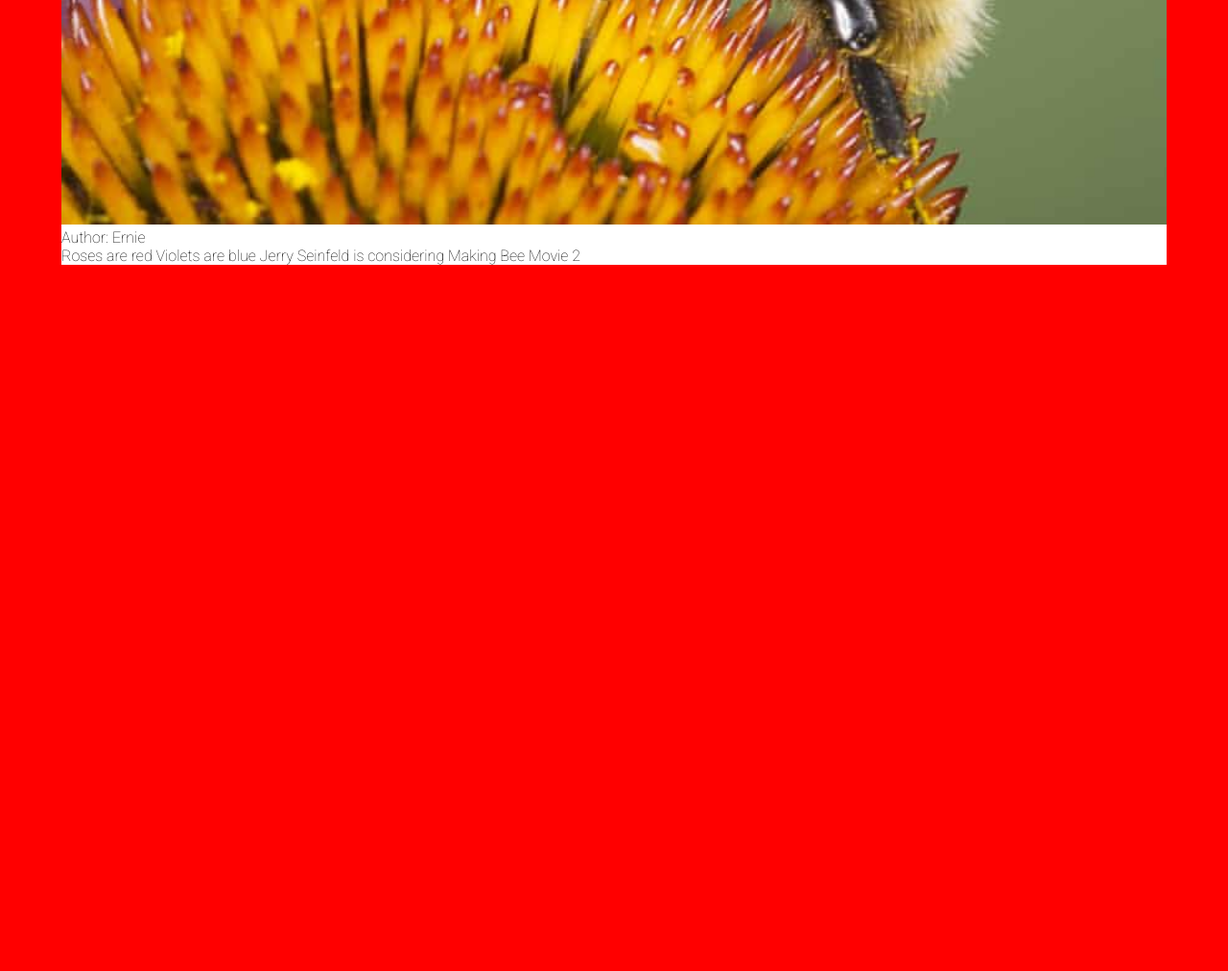
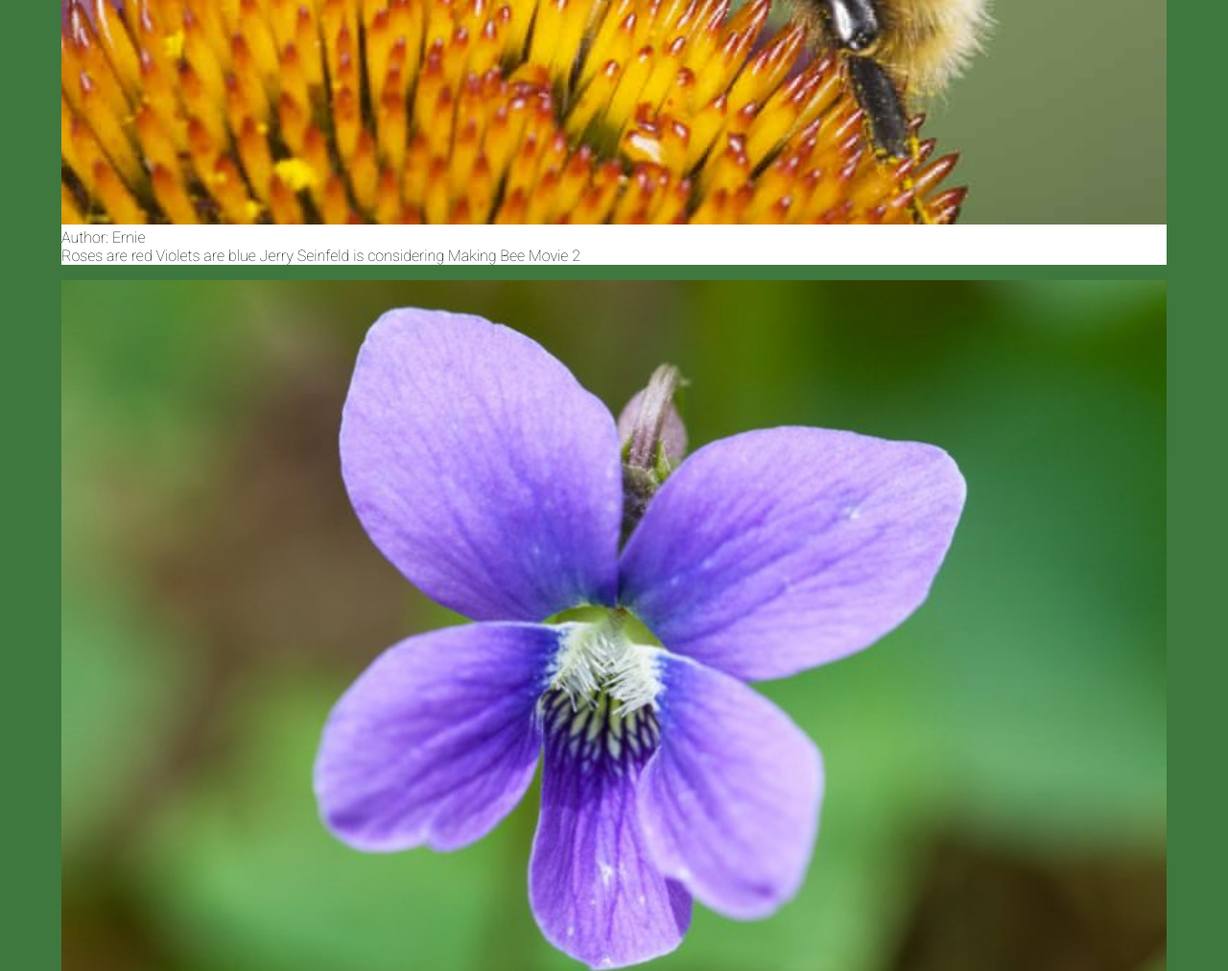
Before and after one commit to kchu187/git-lab-flow, a plain HTML site: page index.html in a window 1280 px wide. Shown: the part 2365-3377 px from the top of the page at 96% size. Before the commit the page ends 2665 px from the top, so only its background shows below. Drawn offline with Linux system fonts and the light colour scheme.

Commit message:
adding feature branch

```diff
--- a/script.js
+++ b/script.js
@@ -14,6 +14,11 @@ const poems = [
     poem: "Roses are red \n Violets are blue \n Jerry Seinfeld is considering \n Making Bee Movie 2",
     image: "bee.jpeg",
   },
+  {
+    author: "Rebecca",
+    poem: "Rose are red \n Violets are blue \n I'm a poet \n And i didn't even know it",
+    image: "violet.webp",
+  }
 ];
 
 let displayPoems = (array) => {
--- a/styles.css
+++ b/styles.css
@@ -6,7 +6,7 @@
 
 /* YOUR CODE HERE: Change the background-color property of the <body> tag to a different color of your choice. */
 body {
-  background-color: red;
+  background-color: rgb(62, 120, 62);
 }
 
 .page-header {
```
Also changed, not shown: assets/violet.webp (added).
